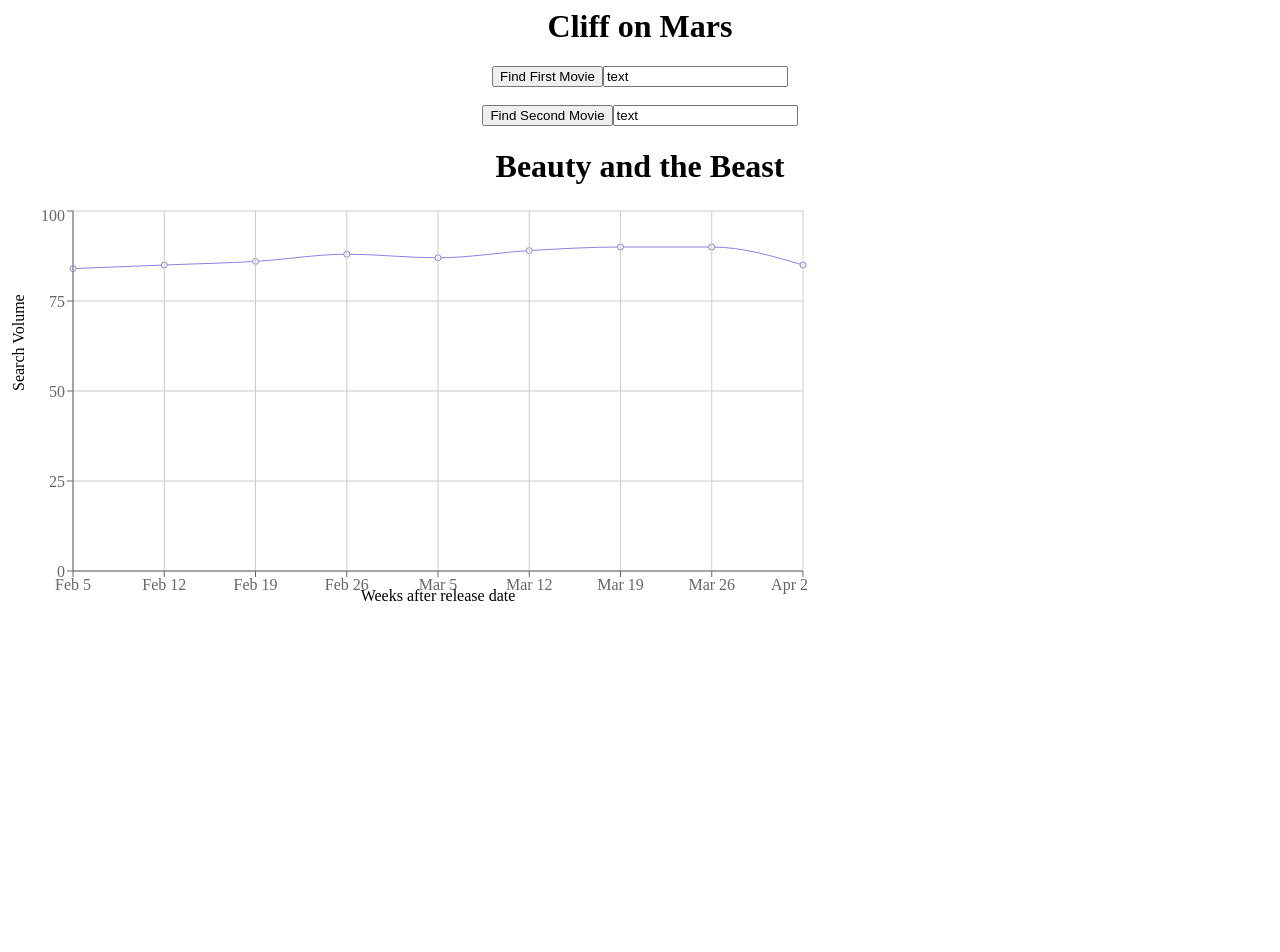
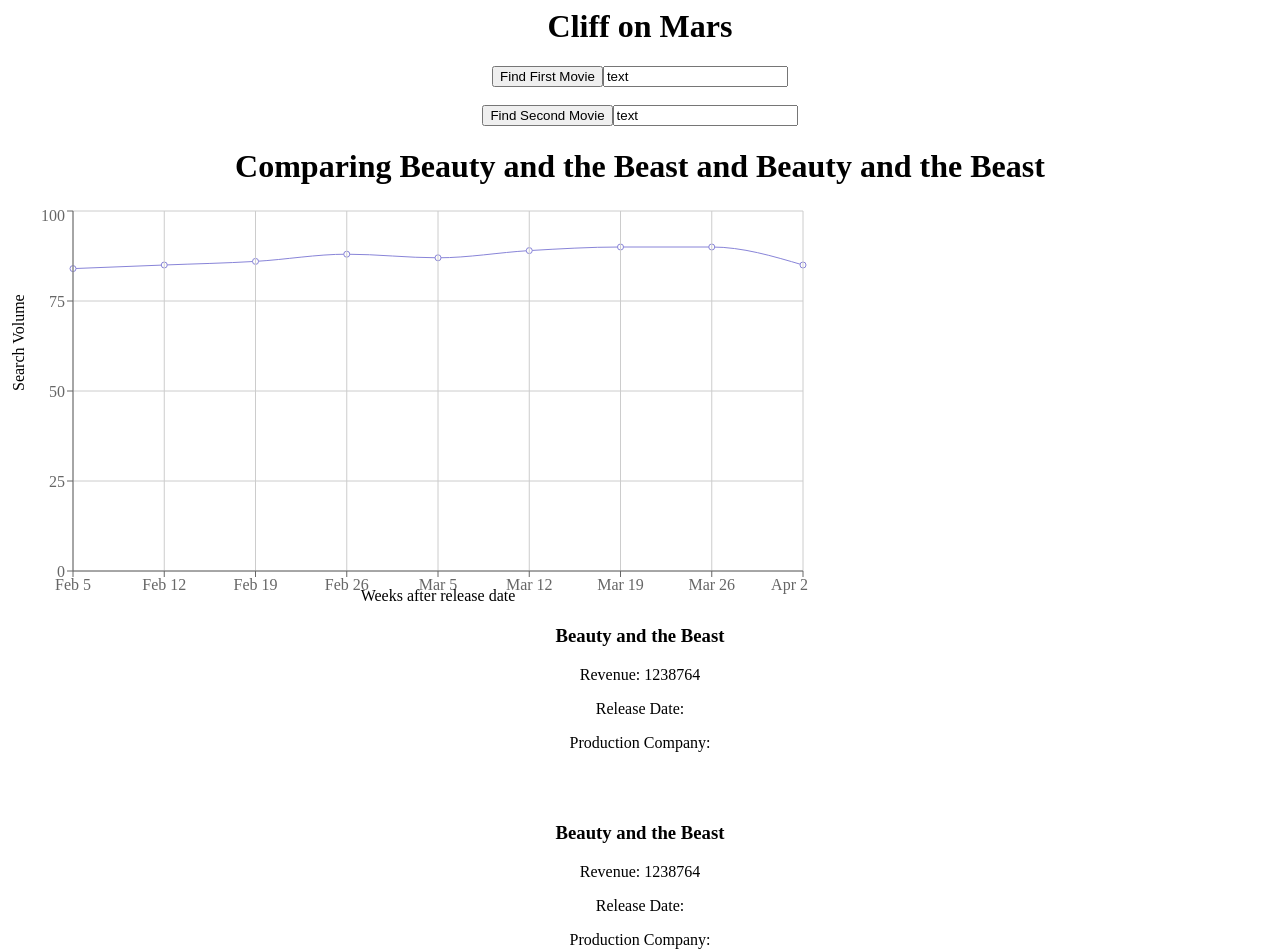
Before and after one commit to hrsf84-mars/mars, a React app: page / in a window 1280 px wide. Shown: the top 952 px of the page. Before the commit the page ends 800 px from the top, so only its background shows below. Built offline with nearby package versions, Linux system fonts and the light colour scheme.

Commit message:
Stubb out static movie data for two movies.  Make title dynamically reflect two movie titles.

```diff
--- a/components/App.js
+++ b/components/App.js
@@ -8,7 +8,7 @@ class App extends React.Component {
     super();
     this.state = {
       primary_movie: data,
-      secondary_movie: {}, // this is where we will store data to graph a second line graph
+      secondary_movie: data, // this is where we will store data to graph a second line graph
       comparison_obj: {},
       is_comparing: false,
       first_movie_query: '',
@@ -23,6 +23,11 @@ class App extends React.Component {
 
   // handle submit when submiting search
 
+
+  // To do:
+    // Break into modular components
+    // Refactor table section to be an actual table
+    // Make some visual components conditional on secondary movie being present
   render() {
     return (
       <div>
@@ -40,7 +45,7 @@ class App extends React.Component {
             </label>
           </form>
 
-          <h1 id="title">{this.state.primary_movie.title}</h1>
+          <h1 id="title">Comparing {this.state.primary_movie.title} and {this.state.secondary_movie.title}</h1>
 
           <LineChart width={800} height={400} data={data.longitudinal_data}>
           <Line type="monotone" dataKey="google_trends_vol" stroke="#8884d8" />
@@ -50,6 +55,22 @@ class App extends React.Component {
           </XAxis>
           <YAxis label={{ value: 'Search Volume', angle: -90, position: 'insideLeft' }} />
           </LineChart>
+
+          <div id="metrics">
+            <div id="first_movie">
+              <h3>{this.state.primary_movie.title}</h3>
+              <p>Revenue: {this.state.primary_movie.revenue}</p>
+              <p>Release Date: {this.state.primary_movie.release_date}</p>
+              <p>Production Company: {this.state.primary_movie.production_company}</p>
+            </div>
+            <br></br><br></br>
+            <div id="second_movie">
+              <h3>{this.state.secondary_movie.title}</h3>
+              <p>Revenue: {this.state.secondary_movie.revenue}</p>
+              <p>Release Date: {this.state.secondary_movie.release_date}</p>
+              <p>Production Company: {this.state.secondary_movie.production_company}</p>
+            </div>
+          </div>
         </div>
       </div>
     );
```
